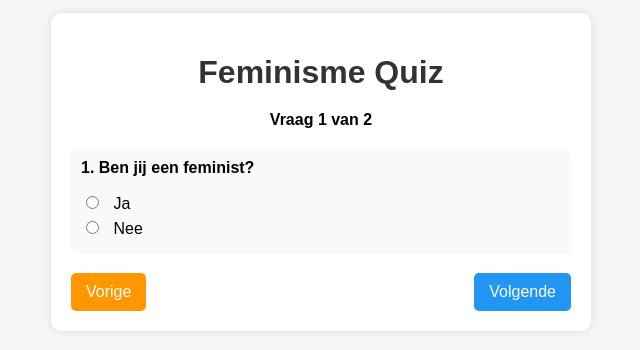
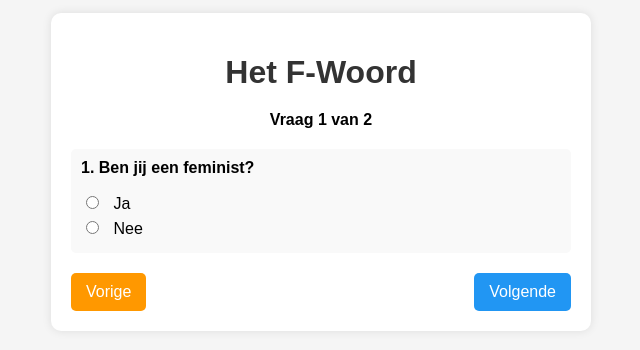
Before and after one commit to ralphsmits/brandstof, a plain HTML site: page index.html in a window 1280 px wide. Shown: the part 228-578 px from the top of the page, without its empty margins (319-959 px from the left). Drawn offline with Linux system fonts and the light colour scheme.

Commit message:
Update index.html

```diff
--- a/index.html
+++ b/index.html
@@ -3,7 +3,7 @@
 <head>
     <meta charset="UTF-8">
     <meta name="viewport" content="width=device-width, initial-scale=1.0">
-    <title>Feminisme Quiz</title>
+    <title>Het F-Woord</title>
     <style>
         body {
             font-family: Arial, sans-serif;
@@ -115,7 +115,7 @@
 </head>
 <body>
     <div class="quiz-container">
-        <h1>Feminisme Quiz</h1>
+        <h1>Het F-Woord</h1>
         <div id="quizProgress"></div>
 
         <form id="quizForm">
```
